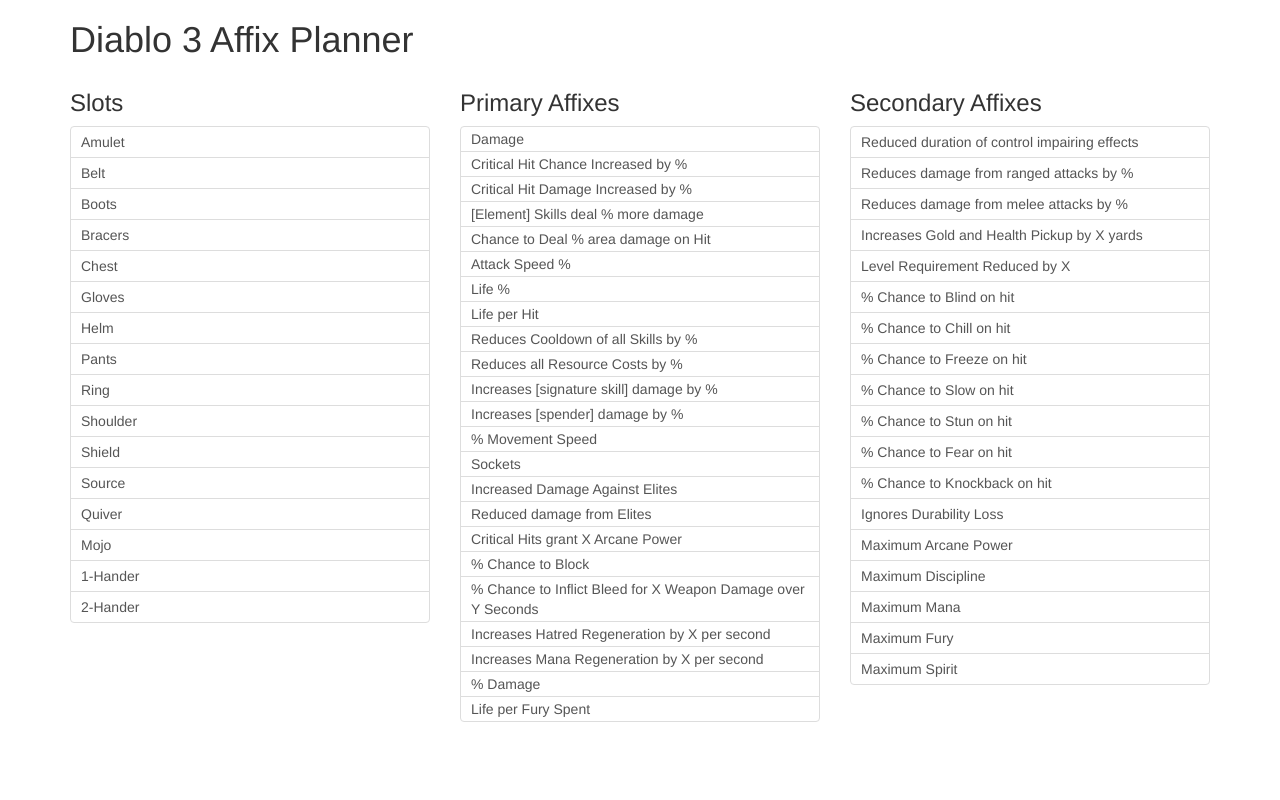
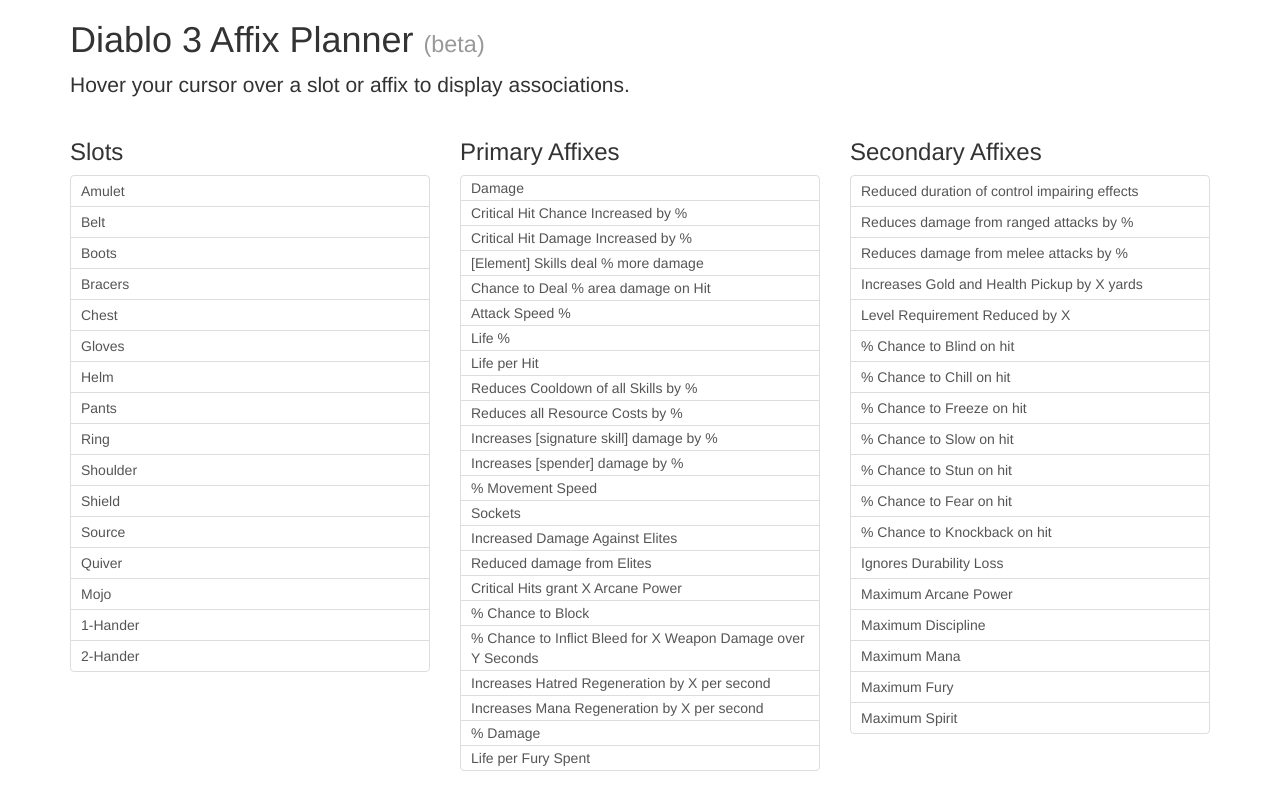
Before and after one commit to zulrang/d3affix, a plain HTML site: page index.html in a window 1280 px wide. Drawn offline with Linux system fonts and the light colour scheme.

Commit message:
Added instructions

```diff
--- a/index.html
+++ b/index.html
@@ -10,7 +10,8 @@
 </head>
 <body>
 	<div class='container'>
-		<h1>Diablo 3 Affix Planner</h1>
+		<h1>Diablo 3 Affix Planner <small>(beta)</small></h1>
+		<p class='lead'>Hover your cursor over a slot or affix to display associations.</p>
 		<div class='row'>
 			<div class='col-md-4'>
 				<h3>Slots</h3>
```
